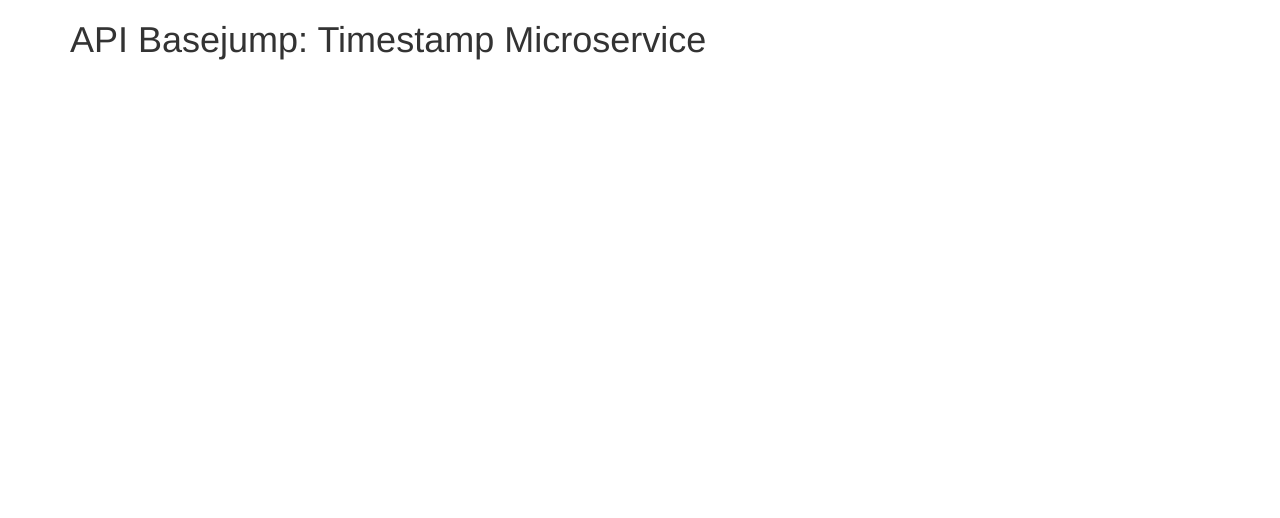
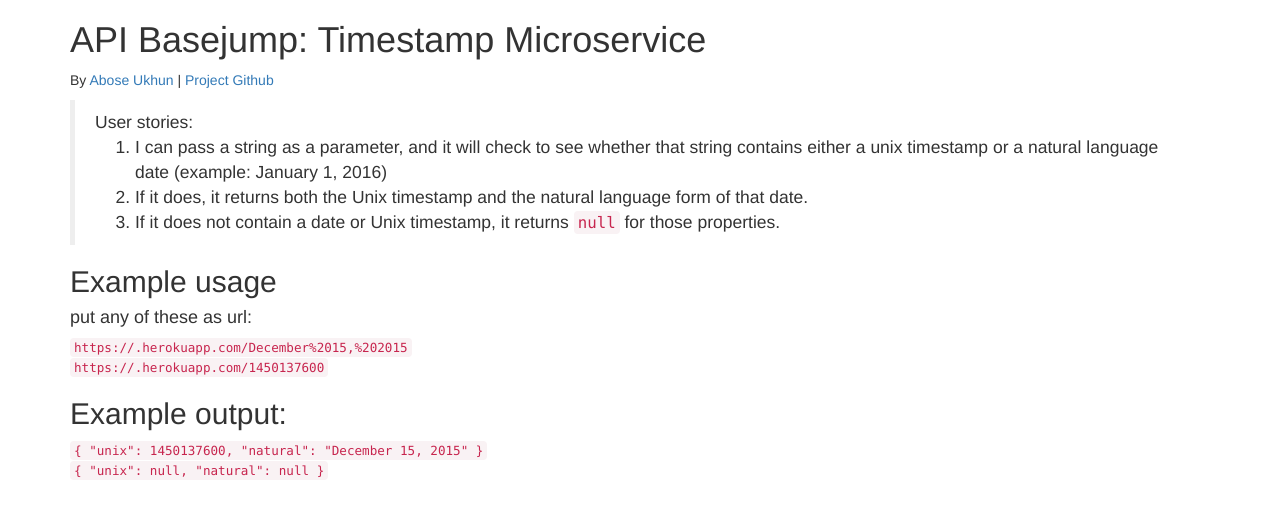
Before and after one commit to bexis13/timestamp-api, a website: page public/index.html in a window 1280 px wide. Drawn offline with nearby package versions, Linux system fonts and the light colour scheme.

Commit message:
add content for index page

```diff
--- a/public/index.html
+++ b/public/index.html
@@ -7,7 +7,34 @@
     <body>
         <div class="container">
             <h1>API Basejump: Timestamp Microservice</h1>
+            <p>By <a href="" target="_blank"> Abose Ukhun </a> |
+            <a href="https://github.com/bexis13/timestamp-api" target="_blank">
+                 Project Github</a></p>
+            <blockquote>User stories:
+                <ol>
+                    <li>
+                        I can pass a string as a parameter, and it will check to
+                        see whether that string contains either a unix
+                        timestamp or a natural language date (example: January
+                        1, 2016)
+                    </li>
+                    <li>
+                       If it does, it returns both the Unix timestamp and
+                       the natural language form of that date.
+                    </li>
+                    <li>
+                        If it does not contain a date or Unix timestamp,
+                        it returns <code>null</code> for those properties.
+                    </li>
+                </ol>
+            </blockquote>
+            <h2>Example usage</h2>
+            <h4>put any of these as url:</h4>
+                <code>https://.herokuapp.com/December%2015,%202015</code><br>
+                <code>https://.herokuapp.com/1450137600</code>
+            <h2>Example output:</h2>
+                <code>{ "unix": 1450137600, "natural": "December 15, 2015" }</code><br>
+                <code>{ "unix": null, "natural": null }</code>
         </div>
-
     </body>
 </html>
```
